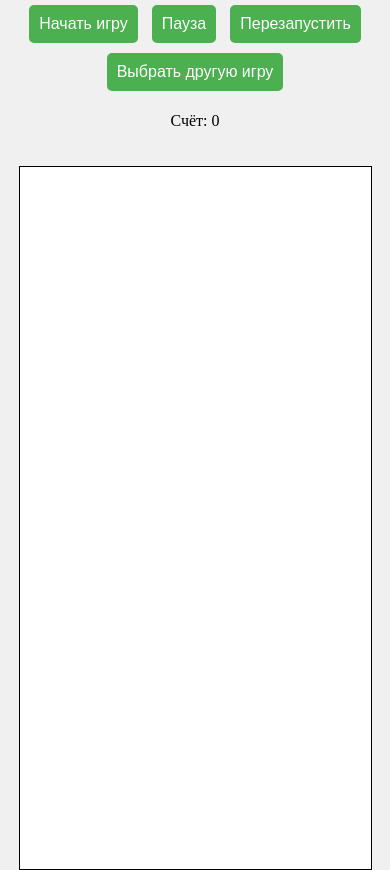
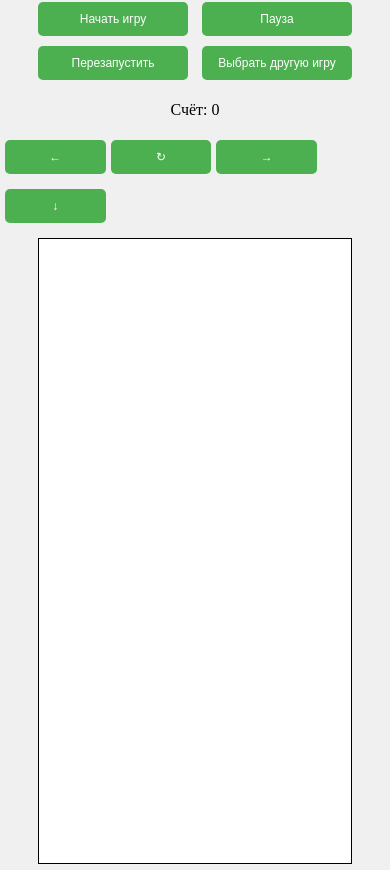
Before and after one commit to konorleo/web-, a plain HTML site: page tetris.html in a window 390 px wide. Shown: the part 12-882 px from the top of the page. Drawn offline with Linux system fonts and the light colour scheme.

Commit message:
Update tetris.html

```diff
--- a/tetris.html
+++ b/tetris.html
@@ -12,10 +12,18 @@
             height: 100vh;
             margin: 0;
             background-color: #f0f0f0;
+            overflow: hidden;
+        }
+        .container {
+            display: flex;
+            flex-direction: row;
+            align-items: center;
         }
         canvas {
             border: 1px solid #000;
             background-color: #fff;
+            max-width: 100%;
+            height: auto;
         }
         .game-menu {
             text-align: center;
@@ -23,37 +31,50 @@
         }
         .game-menu h2 {
             margin-bottom: 10px;
-            font-size: 20px;
+            font-size: clamp(16px, 4vw, 20px);
         }
-        .game-menu button {
+        .game-menu button, .touch-controls button {
             padding: 10px;
             margin: 5px;
-            font-size: 16px;
+            font-size: clamp(12px, 3vw, 16px);
             cursor: pointer;
             border: none;
             border-radius: 5px;
             background-color: #4CAF50;
             color: white;
+            width: 100%;
+            max-width: 150px;
         }
-        .game-menu button:hover {
+        .game-menu button:hover, .touch-controls button:hover {
             background-color: #45a049;
         }
+        .touch-controls {
+            display: none;
+            margin-top: 10px;
+        }
         @media (max-width: 600px) {
-            body {
+            .container {
                 flex-direction: column;
             }
             .game-menu {
                 margin-right: 0;
-                margin-bottom: 20px;
+                margin-bottom: 10px;
             }
             canvas {
-                width: 90%;
-                height: auto;
+                width: 80vw;
+                height: 160vw;
+            }
+            .touch-controls {
+                display: grid;
+                grid-template-columns: repeat(3, 1fr);
+                gap: 5px;
+                width: 80vw;
             }
         }
     </style>
 </head>
 <body>
+    <div class="container">
         <div class="game-menu">
             <h2>Тетрис</h2>
             <button onclick="startGame()">Начать игру</button>
@@ -61,17 +82,27 @@
             <button onclick="resetGame()">Перезапустить</button>
             <button onclick="window.location.href='index.html'">Выбрать другую игру</button>
             <p>Счёт: <span id="score">0</span></p>
+            <div class="touch-controls">
+                <button onclick="moveLeft()">←</button>
+                <button onclick="rotatePiece()">↻</button>
+                <button onclick="moveRight()">→</button>
+                <button onclick="moveDown()">↓</button>
             </div>
-    <canvas id="tetrisCanvas" width="200" height="400"></canvas>
+        </div>
+        <canvas id="tetrisCanvas"></canvas>
+    </div>
 
     <script>
         const canvas = document.getElementById('tetrisCanvas');
         const ctx = canvas.getContext('2d');
         const scoreElement = document.getElementById('score');
 
+        const BLOCK_SIZE = window.innerWidth <= 600 ? Math.floor(window.innerWidth * 0.08) : 20;
+        const COLS = 10;
         const ROWS = 20;
-        const COLS = 10;
-        const BLOCK_SIZE = 20;
+        canvas.width = COLS * BLOCK_SIZE;
+        canvas.height = ROWS * BLOCK_SIZE;
+
         const colors = ['cyan', 'blue', 'orange', 'yellow', 'green', 'purple', 'red'];
         const SHAPES = [
             [[1, 1, 1, 1]], // I
@@ -95,7 +126,7 @@
             if (!gameStarted) {
                 gameStarted = true;
                 spawnPiece();
-                gameLoop(0);
+                requestAnimationFrame(gameLoop);
             }
         }
 
@@ -192,6 +223,7 @@
 
         function gameLoop(timestamp) {
             if (!gameStarted || gamePaused) return requestAnimationFrame(gameLoop);
+            if (!lastTime) lastTime = timestamp;
             if (timestamp - lastTime > 500) {
                 drop();
                 lastTime = timestamp;
@@ -200,17 +232,37 @@
             requestAnimationFrame(gameLoop);
         }
 
+        // Управление для ПК
         document.addEventListener('keydown', (e) => {
             if (!gameStarted || gamePaused || !currentPiece) return;
             switch (e.key) {
-                case 'ArrowLeft': currentX--; if (collides()) currentX++; break;
-                case 'ArrowRight': currentX++; if (collides()) currentX--; break;
-                case 'ArrowDown': drop(); break;
+                case 'ArrowLeft': moveLeft(); break;
+                case 'ArrowRight': moveRight(); break;
+                case 'ArrowDown': moveDown(); break;
                 case 'ArrowUp': rotatePiece(); break;
             }
         });
 
+        // Управление для телефона
+        function moveLeft() {
+            if (!gameStarted || gamePaused || !currentPiece) return;
+            currentX--;
+            if (collides()) currentX++;
+        }
+
+        function moveRight() {
+            if (!gameStarted || gamePaused || !currentPiece) return;
+            currentX++;
+            if (collides()) currentX--;
+        }
+
+        function moveDown() {
+            if (!gameStarted || gamePaused || !currentPiece) return;
+            drop();
+        }
+
         function rotatePiece() {
+            if (!gameStarted || gamePaused || !currentPiece) return;
             const rotated = currentPiece[0].map((_, idx) => currentPiece.map(row => row[idx]).reverse());
             const prevPiece = currentPiece;
             currentPiece = rotated;
```
Lines whose indentation alone changed are shown as unchanged.
